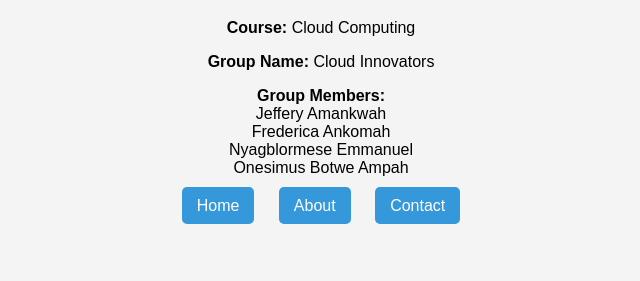
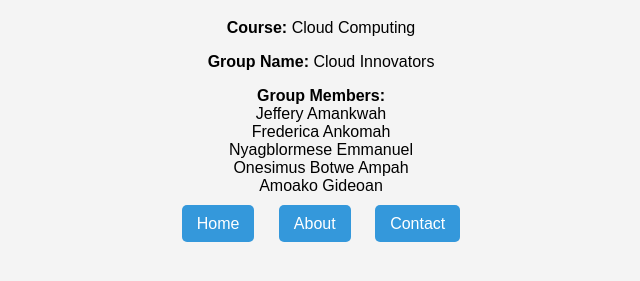
Before and after one commit to adwoaankomah13-stack/cloud-lab-group-project, a plain HTML site: page index.html in a window 1280 px wide. Shown: the part 87-368 px from the top of the page, without its empty margins (319-959 px from the left). Drawn offline with Linux system fonts and the light colour scheme.

Commit message:
Update group members in index.html
Added a  group member, Amoako Gideoan, to the list.

```diff
--- a/index.html
+++ b/index.html
@@ -17,7 +17,8 @@
         Jeffery Amankwah<br>
         Frederica Ankomah<br>
         Nyagblormese Emmanuel<br>
-        Onesimus Botwe Ampah
+        Onesimus Botwe Ampah<br>
+        Amoako Gideoan
     </p>
 
 
```
